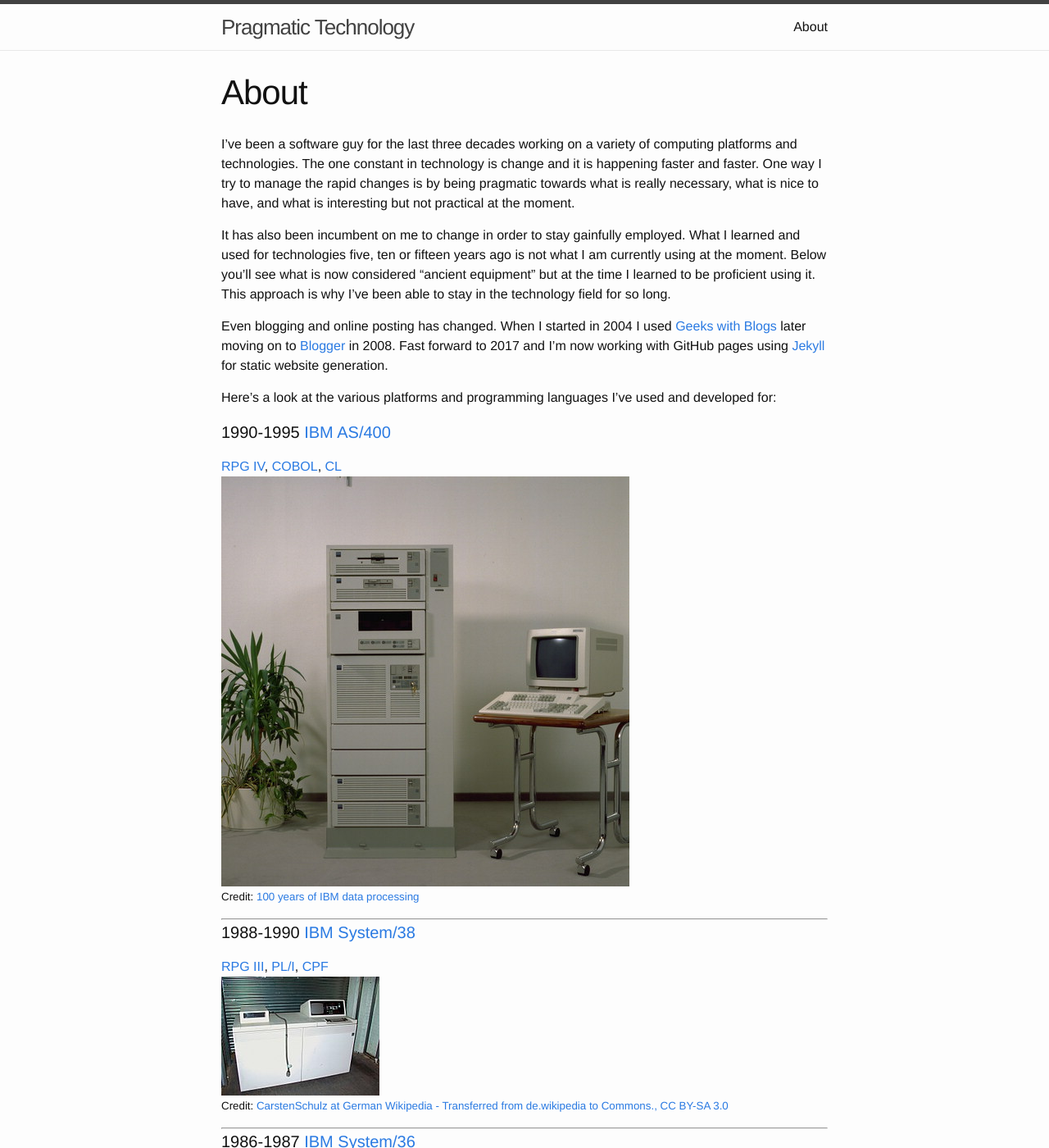
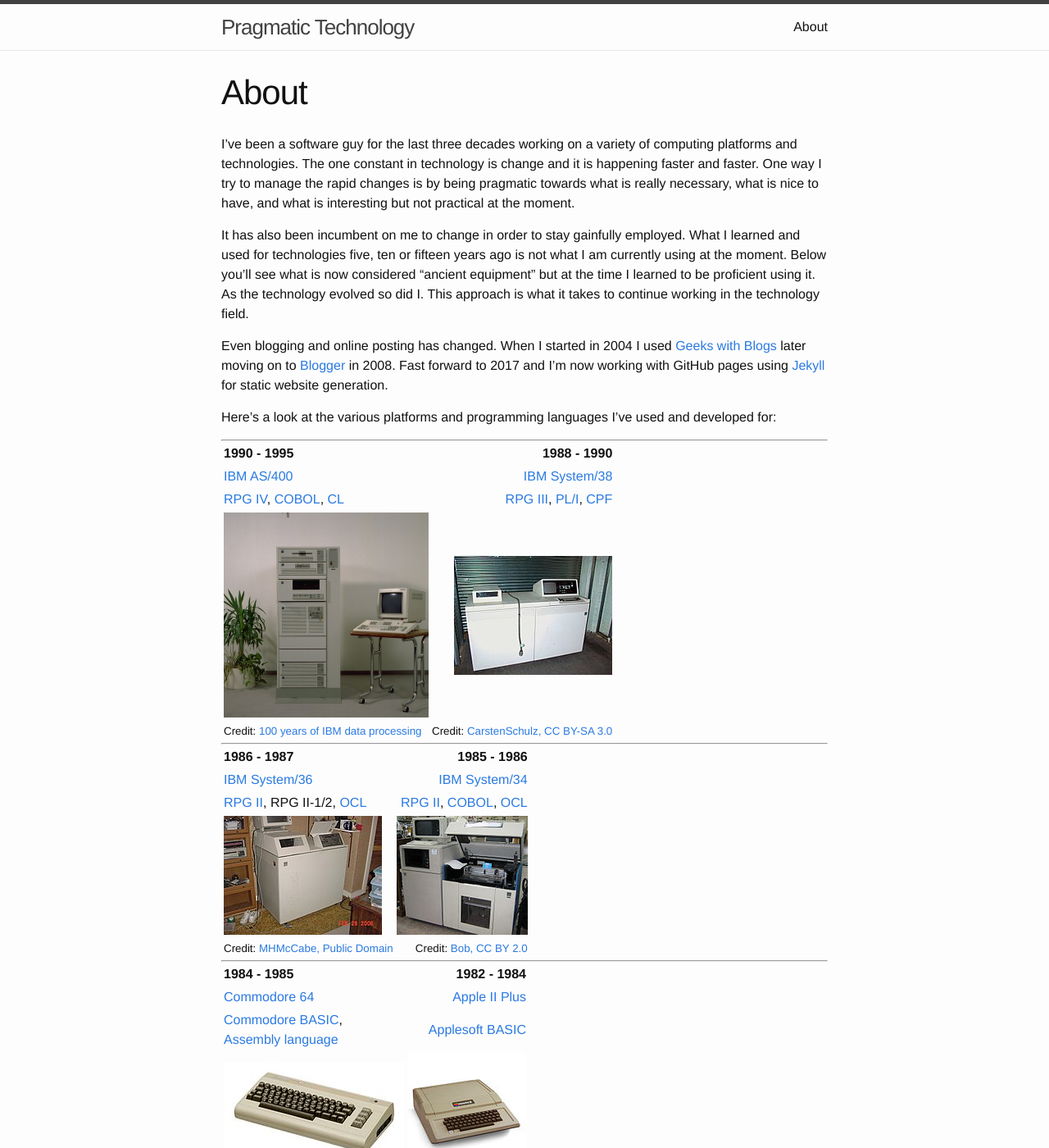
Before and after one commit to jwatson3d/jwatson3d.github.io, a Jekyll site: the page built from about.md, in a window 1280 px wide and 1400 px high. Shown: the whole window at 82% size. Built offline with Jekyll 4.4.1, drawn with Linux system fonts in a browser that asks for light colours; some of the changed text lies outside the part shown.

Commit message:
Add IT145 Collection, reformat About

```diff
--- a/_config.yml
+++ b/_config.yml
@@ -27,6 +27,18 @@
 # Build settings
 markdown: kramdown
 
+collections:
+  it145:
+    output      : true
+    permalink   : /:collection/:path/
+
+defaults:
+  - scope:
+      path: ""
+      type: it145
+    values:
+      layout: page
+
 # Exclude these files from your production _site
 exclude:
   - Gemfile
--- a/about.md
+++ b/about.md
@@ -6,50 +6,32 @@
 
 I've been a software guy for the last three decades working on a variety of computing platforms and technologies. The one constant in technology is change and it is happening faster and faster. One way I try to manage the rapid changes is by being pragmatic towards what is really necessary, what is nice to have, and what is interesting but not practical at the moment.
 
-It has also been incumbent on me to change in order to stay gainfully employed. What I learned and used for technologies five, ten or fifteen years ago is not what I am currently using at the moment. Below you'll see what is now considered "ancient equipment" but at the time I learned to be proficient using it. This approach is why I've been able to stay in the technology field for so long.
+It has also been incumbent on me to change in order to stay gainfully employed. What I learned and used for technologies five, ten or fifteen years ago is not what I am currently using at the moment. Below you'll see what is now considered "ancient equipment" but at the time I learned to be proficient using it. As the technology evolved so did I. This approach is what it takes to continue working in the technology field.
 
 Even blogging and online posting has changed. When I started in 2004 I used [Geeks with Blogs](http://geekswithblogs.net/jwatson/Default.aspx) later moving on to [Blogger](http://pragmatic-software.blogspot.com/) in 2008. Fast forward to 2017 and I'm now working with GitHub pages using [Jekyll](https://jekyllrb.com/) for static website generation.
 
 Here's a look at the various platforms and programming languages I've used and developed for:
 
-#### 1990-1995 [IBM AS/400](https://en.wikipedia.org/wiki/IBM_System_i)
-[RPG IV](https://en.wikipedia.org/wiki/IBM_RPG), [COBOL](https://en.wikipedia.org/wiki/COBOL), [CL](https://en.wikipedia.org/wiki/IBM_i_Control_Language)<br/>
-<a href="https://en.wikipedia.org/wiki/IBM_System_i" target="_blank">
-<img src="/img/AS-400-01.jpg"></a><br/>
-<small>Credit: [100 years of IBM data processing](http://kkraftonline.de/Museum/data/AS-400-01.htm)</small><br/>
 <hr/>
+| 1990 - 1995 | 1988 - 1990 |
+| :---        |        ---: |
+| [IBM AS/400](https://en.wikipedia.org/wiki/IBM_System_i)| [IBM System/38](https://en.wikipedia.org/wiki/IBM_System/38) |
+| [RPG IV](https://en.wikipedia.org/wiki/IBM_RPG), [COBOL](https://en.wikipedia.org/wiki/COBOL), [CL](https://en.wikipedia.org/wiki/IBM_i_Control_Language) | [RPG III](https://en.wikipedia.org/wiki/RPG_III), [PL/I](https://en.wikipedia.org/wiki/PL/I), [CPF](https://archive.org/details/bitsavers_ibmsystem3ontrolProgramFacilityProgrammersGuideJan_11013434)|
+| <img src="/img/AS-400-01.jpg" height="250" width="250"> | <img src="/img/193px-S38_I.jpg"> |
+| <small>Credit: [100 years of IBM data processing](http://kkraftonline.de/Museum/data/AS-400-01.htm)</small> | <small>Credit: [CarstenSchulz, CC BY-SA 3.0](https://commons.wikimedia.org/w/index.php?curid=2050339)</small> |
 
-#### 1988-1990 [IBM System/38](https://en.wikipedia.org/wiki/IBM_System/38)
-[RPG III](https://en.wikipedia.org/wiki/RPG_III), [PL/I](https://en.wikipedia.org/wiki/PL/I), [CPF](https://archive.org/details/bitsavers_ibmsystem3ontrolProgramFacilityProgrammersGuideJan_11013434)<br/>
-<a href="https://en.wikipedia.org/wiki/IBM_System/38" target="_blank">
-<img src="/img/193px-S38_I.jpg"></a><br/>
-<small>Credit: [CarstenSchulz at German Wikipedia - Transferred from de.wikipedia to Commons., CC BY-SA 3.0](https://commons.wikimedia.org/w/index.php?curid=2050339)</small><br/>
 <hr/>
+| 1986 - 1987 | 1985 - 1986 |
+| :---        |        ---: |
+| [IBM System/36](https://en.wikipedia.org/wiki/IBM_System/36)| [IBM System/34](https://en.wikipedia.org/wiki/IBM_System/34) |
+| [RPG II](https://en.wikipedia.org/wiki/IBM_RPG_II), RPG II-1/2, [OCL](https://en.wikipedia.org/wiki/Operational_Control_Language) | [RPG II](https://en.wikipedia.org/wiki/IBM_RPG_II), [COBOL](https://en.wikipedia.org/wiki/COBOL), [OCL](https://en.wikipedia.org/wiki/Operational_Control_Language)|
+| <img src="/img/193px-IBM5360.jpg"> | <img src="/img/160px-IBM_System34.IsettAcres.jpg"> |
+| <small>Credit: [MHMcCabe, Public Domain](https://commons.wikimedia.org/w/index.php?curid=7914145)</small> | <small>Credit: [Bob, CC BY 2.0](https://commons.wikimedia.org/w/index.php?curid=17196583)</small> |
 
-#### 1986-1987 [IBM System/36](https://en.wikipedia.org/wiki/IBM_System/36)
-[RPG II](https://en.wikipedia.org/wiki/IBM_RPG_II), RPG II-1/2, [OCL](https://en.wikipedia.org/wiki/Operational_Control_Language)<br/>
-<a href="https://en.wikipedia.org/wiki/IBM_System/36" target="_blank">
-<img src="/img/193px-IBM5360.jpg"></a><br/>
-<small>Credit: [MHMcCabe at English Wikipedia - Transferred from en.wikipedia to Commons by EvaK using CommonsHelper., Public Domain](https://commons.wikimedia.org/w/index.php?curid=7914145)</small><br/>
 <hr/>
-
-#### 1985-1986 [IBM System/34](https://en.wikipedia.org/wiki/IBM_System/34)
-[RPG II](https://en.wikipedia.org/wiki/IBM_RPG_II), [COBOL](https://en.wikipedia.org/wiki/COBOL), [OCL](https://en.wikipedia.org/wiki/Operational_Control_Language)<br/>
-<a href="https://en.wikipedia.org/wiki/IBM_System/34" target="_blank">
-<img src="/img/160px-IBM_System34.IsettAcres.jpg"></a><br/>
-<small>Credit: [Bob - Flickr: Raystown Lake, Huntington and Lititz Trip- May 2011 054, CC BY 2.0](https://commons.wikimedia.org/w/index.php?curid=17196583)</small>
-<hr/>
-
-#### 1984 - 1985 [Commodore 64](https://en.wikipedia.org/wiki/Commodore_64)
-[Commodore BASIC](https://en.wikipedia.org/wiki/Commodore_BASIC), [Assembly language](https://en.wikipedia.org/wiki/Assembly_language)<br/>
-<a href="https://en.wikipedia.org/wiki/Commodore_64" target="_blank">
-<img src="/img/220px-Commodore-64-Computer-FL.jpg"></a><br/>
-<small>Credit: [Evan-Amos - Own work, Public Domain](https://commons.wikimedia.org/w/index.php?curid=17414881)</small><br/>
-<hr/>
-
-#### 1982 - 1984 [Apple II Plus](https://en.wikipedia.org/wiki/Apple_II_Plus)
-[Applesoft BASIC](https://en.wikipedia.org/wiki/Applesoft_BASIC)<br/>
-<a href="https://en.wikipedia.org/wiki/Commodore_64" target="_blank">
-<img src="/img/145px-Apple_II_Plus.jpg"></a><br/>
-<small>Credit: [Bilby - Own work, CC BY 3.0](https://commons.wikimedia.org/w/index.php?curid=11119258)</small><br/>
-<hr/>
+| 1984 - 1985 | 1982 - 1984 |
+| :---        |        ---: |
+| [Commodore 64](https://en.wikipedia.org/wiki/Commodore_64) | [Apple II Plus](https://en.wikipedia.org/wiki/Apple_II_Plus) |
+| [Commodore BASIC](https://en.wikipedia.org/wiki/Commodore_BASIC),<br/>[Assembly language](https://en.wikipedia.org/wiki/Assembly_language)| [Applesoft BASIC](https://en.wikipedia.org/wiki/Applesoft_BASIC)|
+| <img src="/img/220px-Commodore-64-Computer-FL.jpg"> | <img src="/img/145px-Apple_II_Plus.jpg"> |
+| <small>Credit: [Evan-Amos, Public Domain](https://commons.wikimedia.org/w/index.php?curid=17414881)</small> | <small>Credit: [Bilby, CC BY 3.0](https://commons.wikimedia.org/w/index.php?curid=11119258)</small> |
```
Also changed, not shown: index.html (+14 -0 lines), _it145/intro-to-zybooks.md (renamed from _posts/2016-10-22-intro-to-zybooks.md).
